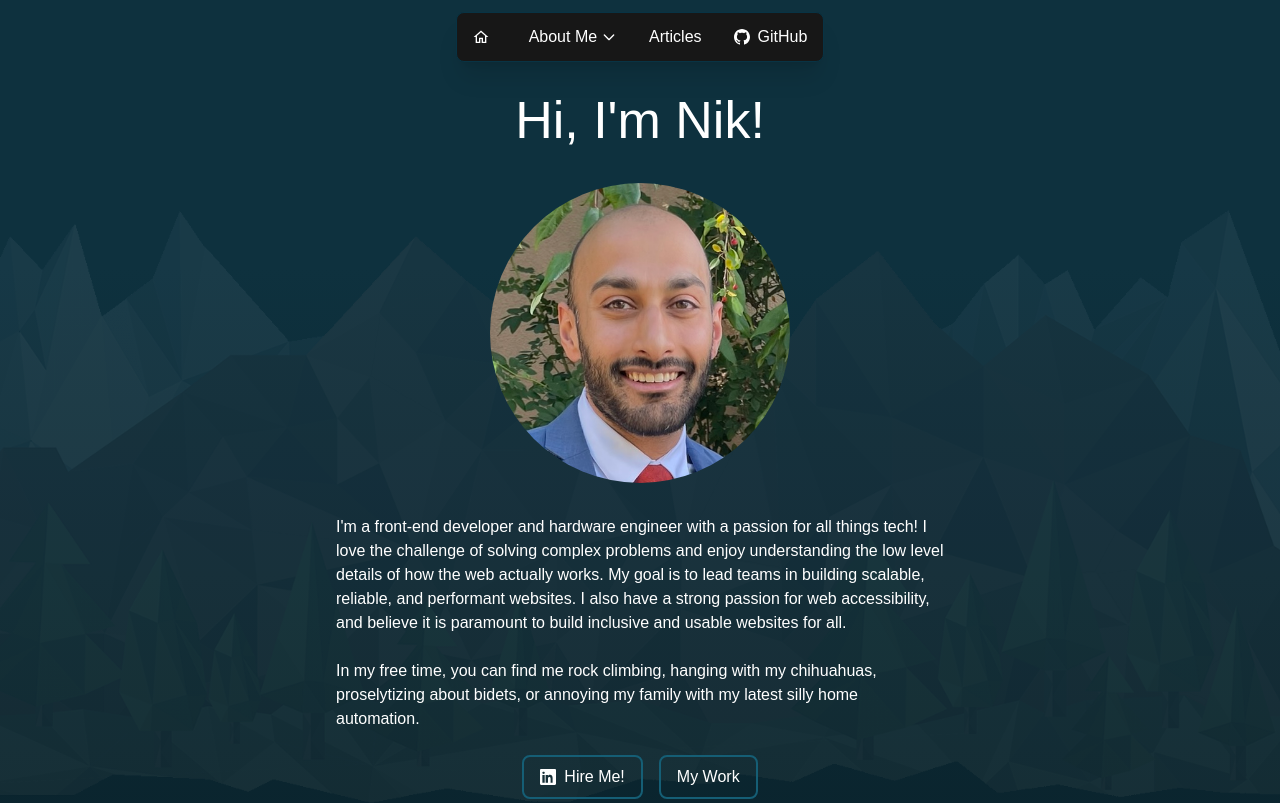
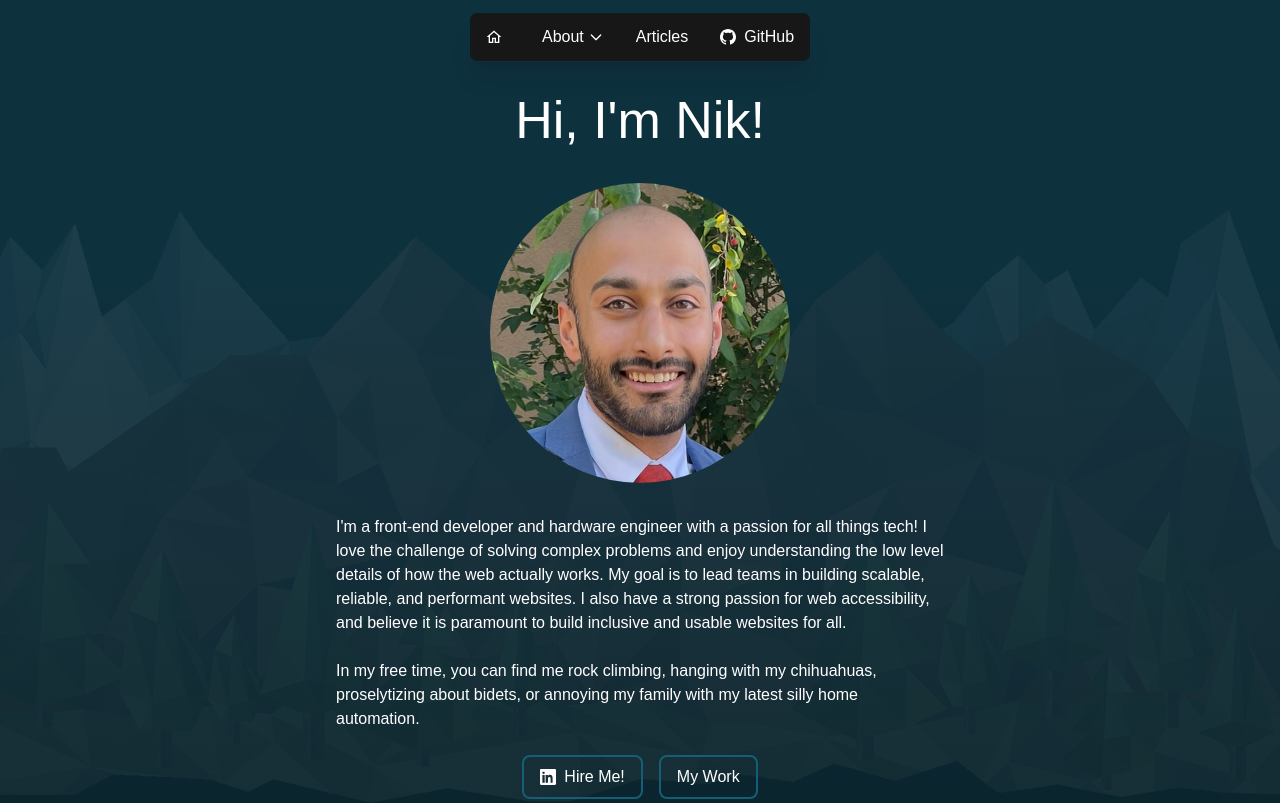
Before and after one commit to NikS-44/personal-portfolio, a Next.js app: page / in a window 1280 px wide. Shown: the top 803 px of the page. Built offline with nearby package versions, Linux system fonts and the light colour scheme.

Commit message:
feat: update header title

```diff
--- a/app/components/global/Header.tsx
+++ b/app/components/global/Header.tsx
@@ -35,7 +35,7 @@ const Header = () => {
           <HomeIcon />
         </Link>
         <DropdownMenu
-          title="About Me"
+          title="About"
           items={projects}
           isOpen={activeMenu === "projects"}
           onToggle={() => toggleMenu("projects")}
```
